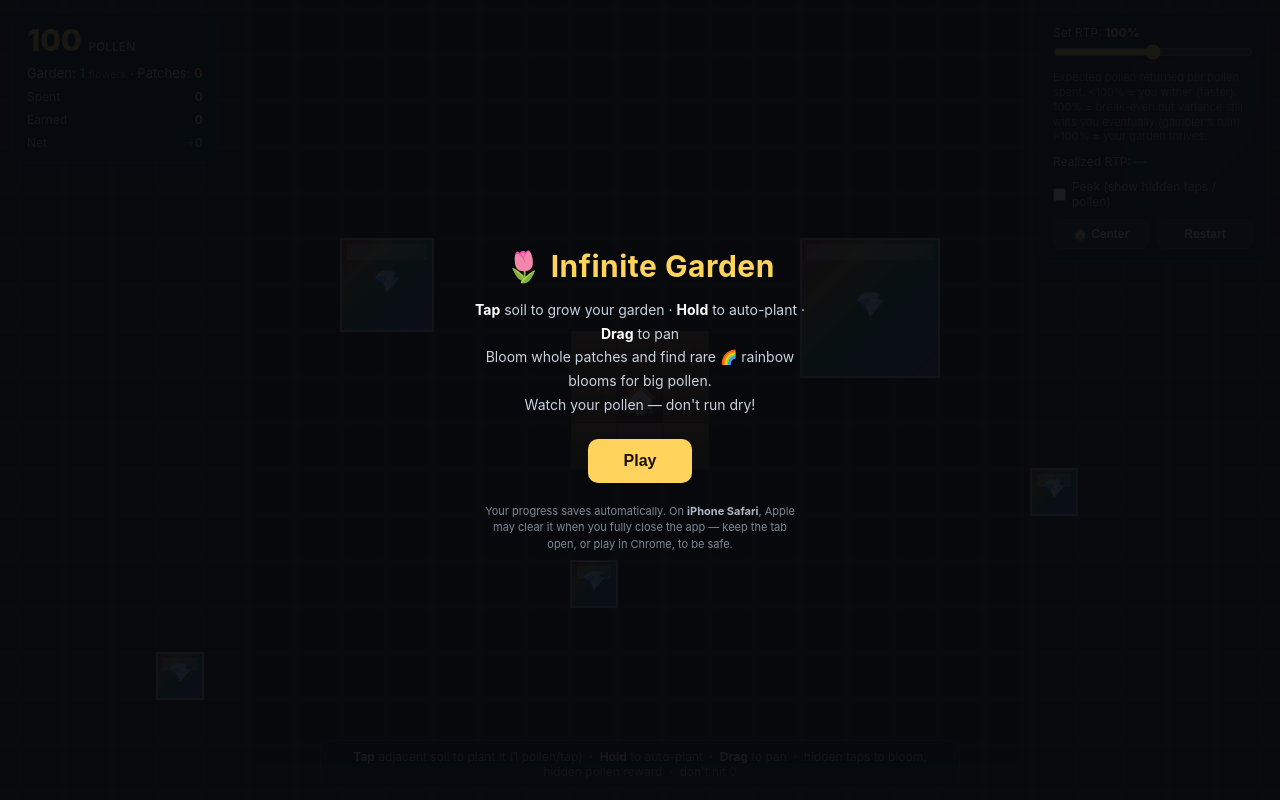
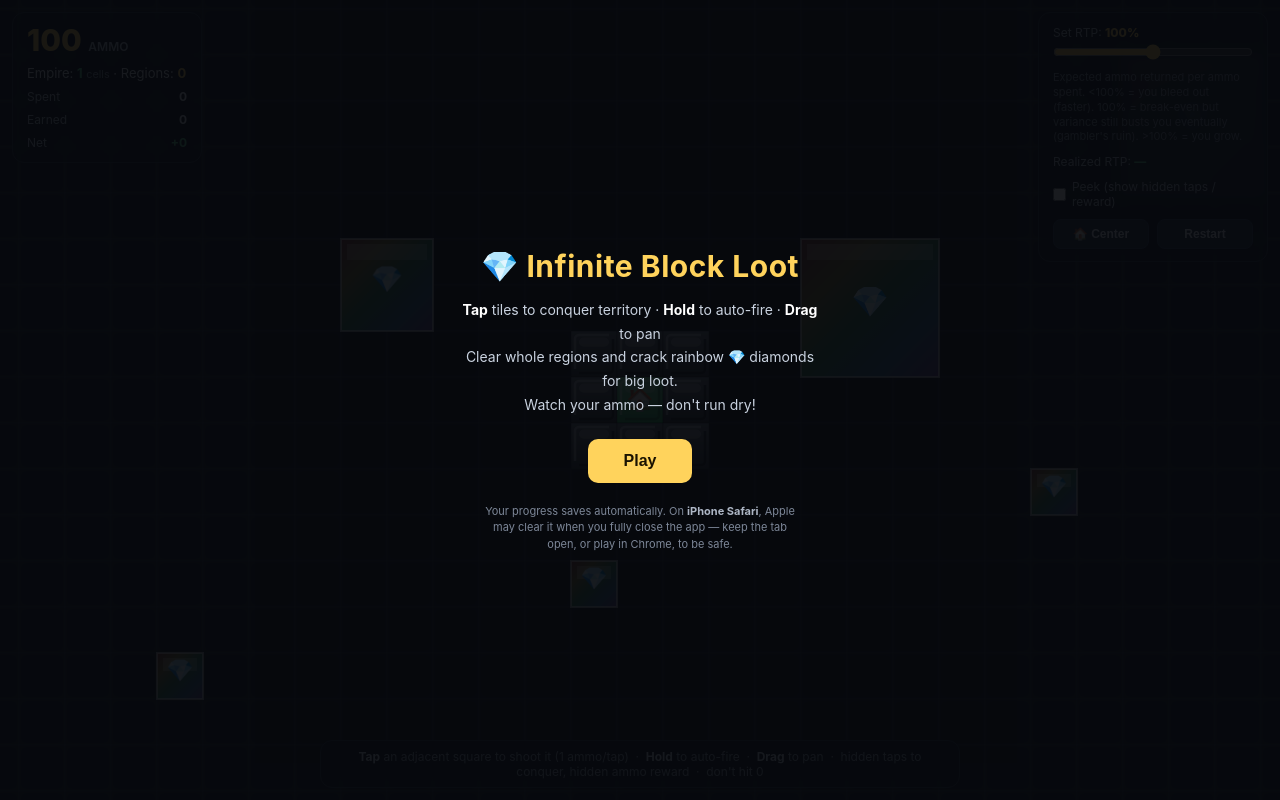
Before and after one commit to benkim-011/infinite-block-loot, a plain HTML site: page index.html in a window 1280 px wide. Drawn offline with Linux system fonts and the light colour scheme; animation ran at ten frames a second.

Commit message:
Add files via upload

```diff
--- a/index.html
+++ b/index.html
@@ -6,8 +6,8 @@
 <meta name="apple-mobile-web-app-capable" content="yes">
 <meta name="mobile-web-app-capable" content="yes">
 <meta name="apple-mobile-web-app-status-bar-style" content="black-translucent">
-<meta name="apple-mobile-web-app-title" content="Garden">
-<title>Infinite Garden</title>
+<meta name="apple-mobile-web-app-title" content="Block Loot">
+<title>Infinite Block Loot</title>
 <style>
   * { margin:0; padding:0; box-sizing:border-box;
       -webkit-user-select:none; user-select:none;            /* no text-selection highlight on hold */
@@ -70,15 +70,15 @@
 <canvas id="game"></canvas>
 
 <div id="intro"><div class="box">
-  <h1>🌷 Infinite Garden</h1>
-  <p><b>Tap</b> soil to grow your garden · <b>Hold</b> to auto-plant · <b>Drag</b> to pan<br>Bloom whole patches and find rare 🌈 rainbow blooms for big pollen.<br>Watch your pollen — don't run dry!</p>
+  <h1>💎 Infinite Block Loot</h1>
+  <p><b>Tap</b> tiles to conquer territory · <b>Hold</b> to auto-fire · <b>Drag</b> to pan<br>Clear whole regions and crack rainbow 💎 diamonds for big loot.<br>Watch your ammo — don't run dry!</p>
   <button id="play">Play</button>
   <p class="note">Your progress saves automatically. On <b>iPhone Safari</b>, Apple may clear it when you fully close the app — keep the tab open, or play in Chrome, to be safe.</p>
 </div></div>
 
 <div id="hud" class="panel">
-  <div class="ammo"><span id="ammo">100</span> <small>POLLEN</small></div>
-  <div class="empire">Garden: <b id="empire">1</b> <small style="color:#8a94a5">flowers</small> · Patches: <b id="regions" style="color:#ffd35c">0</b></div>
+  <div class="ammo"><span id="ammo">100</span> <small>AMMO</small></div>
+  <div class="empire">Empire: <b id="empire">1</b> <small style="color:#8a94a5">cells</small> · Regions: <b id="regions" style="color:#ffd35c">0</b></div>
   <div class="row"><span>Spent</span><b id="spent">0</b></div>
   <div class="row"><span>Earned</span><b id="earned">0</b></div>
   <div class="row"><span>Net</span><b id="net">0</b></div>
@@ -87,21 +87,21 @@
 <div id="ctrl" class="panel">
   <label>Set RTP: <span class="rtpval"><span id="rtpv">100</span>%</span></label>
   <input id="rtp" type="range" min="50" max="150" value="100" step="1">
-  <div class="hint">Expected pollen returned per pollen spent. &lt;100% = you wither (faster). 100% = break-even but variance still wilts you eventually (gambler's ruin). &gt;100% = your garden thrives.</div>
+  <div class="hint">Expected ammo returned per ammo spent. &lt;100% = you bleed out (faster). 100% = break-even but variance still busts you eventually (gambler's ruin). &gt;100% = you grow.</div>
   <div class="realized">Realized RTP: <b id="realized" style="color:#5fd08a">—</b></div>
-  <label class="peek"><input type="checkbox" id="peek"> Peek (show hidden taps / pollen)</label>
+  <label class="peek"><input type="checkbox" id="peek"> Peek (show hidden taps / reward)</label>
   <div class="btns"><button id="center">🏠 Center</button><button id="restart">Restart</button></div>
 </div>
 
 <div id="help" class="panel">
-  <b>Tap</b> adjacent soil to plant it (1 pollen/tap) &nbsp;·&nbsp; <b>Hold</b> to auto-plant &nbsp;·&nbsp; <b>Drag</b> to pan &nbsp;·&nbsp; hidden taps to bloom, hidden pollen reward &nbsp;·&nbsp; don't hit 0
+  <b>Tap</b> an adjacent square to shoot it (1 ammo/tap) &nbsp;·&nbsp; <b>Hold</b> to auto-fire &nbsp;·&nbsp; <b>Drag</b> to pan &nbsp;·&nbsp; hidden taps to conquer, hidden ammo reward &nbsp;·&nbsp; don't hit 0
 </div>
 
 <div id="over"><div class="box">
-  <h1>OUT OF POLLEN</h1>
+  <h1>OUT OF AMMO</h1>
   <p id="overstat"></p>
   <div style="display:flex; gap:12px; justify-content:center; margin-top:4px;">
-    <button id="newmap" style="background:#2a3342; color:#e7ecf3;">New Garden</button>
+    <button id="newmap" style="background:#2a3342; color:#e7ecf3;">New Map</button>
     <button id="continue">Continue +100</button>
   </div>
 </div></div>
@@ -111,7 +111,7 @@
   const cv = document.getElementById('game');
   const ctx = cv.getContext('2d');
   const START_AMMO = 100, MAC = 4, HOLDBACK = 0.5;
-  const SAVE_KEY = 'igarden_save_v1';   // localStorage slot — bump the suffix to invalidate old saves
+  const SAVE_KEY = 'ibl_save_v1';   // localStorage slot — bump the suffix to invalidate old saves
   const MINZOOM = 2, MAXZOOM = 80;  // px per cell — MINZOOM lets you pull way out to see the whole empire
   const OVER_CELL = 12;             // below this the board flips to flat, unclickable "overview" mode
   const overview = () => CELL < OVER_CELL;
@@ -174,7 +174,7 @@
       if(rs) rs.value=rtp; if(rv) rv.textContent=rtp;                 // reflect restored RTP in the slider
       const ov=document.getElementById('over'); ov.style.display = gameOver ? 'flex' : 'none';
       if(gameOver) document.getElementById('overstat').textContent =
-        `${conquered.size} flowers grown · ${clearedSectors.size} patches bloomed`;
+        `${conquered.size} tiles conquered · ${clearedSectors.size} regions cleared`;
       sync();
       return true;
     }catch(e){ return false; }           // corrupt save → fall back to a fresh game
@@ -426,7 +426,7 @@
   // flat, textureless bird's-eye view for far zoom-out: just your empire + gems as solid blocks.
   // no bevels, gloss, numbers, or region outlines — and tapping is disabled (see tap()).
   function drawOverview(){
-    ctx.fillStyle = 'hsl(28,40%,20%)'; ctx.fillRect(0,0,W,H);   // whole field reads as brown soil from afar
+    ctx.fillStyle = '#0b0e14'; ctx.fillRect(0,0,W,H);
     const s = CELL, sc = Math.ceil(s)+1;
     // gems first (flat rainbow; muted until reachable, like the detailed view)
     const gx0=Math.floor((camX-W/2/s)/GB)-1, gx1=Math.ceil((camX+W/2/s)/GB)+1;
@@ -474,20 +474,20 @@
         if(gemAt(x,y)) continue;                 // gems drawn as one big tile in a later pass
         ctx.textAlign='center'; ctx.textBaseline='middle';
         if(isConq(x,y)){
-          const hue = regionHue(rOf(x,y)), home = (x===0&&y===0);   // flower colour revealed once grown
-          soil(px,py,s,false);                   // rich planted bed
-          flower(x,y,scx,scy,s,hue,home);        // a bloom in this patch's colour (home = sunflower)
+          const hue = regionHue(rOf(x,y)), home = (x===0&&y===0);   // colour revealed only once conquered
+          block(px,py,s,hue,58,home?52:44);
+          if(home){ ctx.fillStyle='#fff'; ctx.font='22px sans-serif'; ctx.fillText('🏠', scx, scy+1); }
         } else if(attackable(x,y)){
           const done = taps.get(key)||0;
-          soil(px,py,s,true);                    // tilled soil, ready to plant
-          if(done>0){ ctx.font='bold 18px sans-serif'; ctx.fillStyle='#fff'; otext(String(done), scx, scy); }
+          block(px,py,s,220,6,30);              // neutral "mystery" tile — region hidden until conquered
+          if(done>0){ ctx.font='bold 18px sans-serif'; ctx.fillStyle='rgba(255,255,255,.85)'; ctx.fillText(String(done), scx, scy); }
           if(peek){
             ctx.font='bold 10px sans-serif';
             ctx.fillStyle='#ffe08a'; ctx.fillText(costOf(x,y)+'t', scx, py+11);
             ctx.fillStyle='#9be8b6'; ctx.fillText('+'+rewardOf(x,y), scx, py+s-10);
           }
         } else {
-          slot(px,py,s);                         // undisturbed earth
+          slot(px,py,s,220);                     // neutral locked slot (no region colour)
         }
       }
     }
@@ -521,19 +521,13 @@
         const a=cellCenter(gem.ax,gem.ay), b=cellCenter(gem.ax+gem.sz-1,gem.ay+gem.sz-1);
         const gX=a[0]-CELL/2, gY=a[1]-CELL/2, gW=(b[0]-a[0])+CELL, gH=(b[1]-a[1])+CELL;
         const taken=gemTaken(gem), reach=gemAttackable(gem);
-        const mcx=gX+gW/2, mcy=gY+gH/2, gs=Math.min(gW,gH);
-        ctx.textAlign='center'; ctx.textBaseline='middle';
-        if(taken){                                            // cleared → brown soil bed + rainbow flower
-          for(let j=0;j<gem.sz;j++) for(let i=0;i<gem.sz;i++){
-            const cc=cellCenter(gem.ax+i, gem.ay+j);          // same soil as every other planted cell
-            soil(cc[0]-CELL/2, cc[1]-CELL/2, CELL, false);
-          }
-          bigBloom(mcx,mcy,gs);
-        } else {                                              // still a locked gem → rainbow bed + 💎
-          rainbowBlockRect(gX,gY,gW,gH, !reach);              // muted only when out of reach
-          ctx.fillStyle='#fff'; ctx.font=`${16+gem.sz*3}px sans-serif`; ctx.fillText('💎', mcx, mcy-2);
+        rainbowBlockRect(gX,gY,gW,gH, !taken && !reach);      // full colour when taken; muted only when still out of reach
+        if(!taken){                                           // live diamond → show 💎 + info
+          const mcx=gX+gW/2, mcy=gY+gH/2;                     // true geometric centre of the tile
+          ctx.textAlign='center'; ctx.textBaseline='middle';
+          ctx.fillStyle='#fff'; ctx.font=`${18+gem.sz*4}px sans-serif`; ctx.fillText('💎', mcx, mcy-4);
           const gd=gemTaps.get(gk)||0;
-          if(gd>0){ ctx.font='bold 15px sans-serif'; ctx.fillStyle='#fff'; otext(String(gd), mcx, mcy+gs*0.30); }
+          if(gd>0){ ctx.fillStyle='#fff'; ctx.font='bold 15px sans-serif'; ctx.fillText(String(gd), mcx, mcy+16); }
           if(peek){ ctx.fillStyle='#1a1200'; ctx.font='bold 11px sans-serif';
             ctx.fillText(gemCost(gem)+'t', mcx, gY+13);
             ctx.fillText('+'+gemReward(gem), mcx, gY+gH-11); }
@@ -572,6 +566,27 @@
   function rr(x,y,w,h,r){ ctx.beginPath(); ctx.moveTo(x+r,y); ctx.arcTo(x+w,y,x+w,y+h,r); ctx.arcTo(x+w,y+h,x,y+h,r); ctx.arcTo(x,y+h,x,y,r); ctx.arcTo(x,y,x+w,y,r); ctx.closePath(); }
   // outlined text — thin black stroke behind the fill so numbers read on any colour
   function otext(t,x,y){ ctx.lineJoin='round'; ctx.lineWidth=1.5; ctx.strokeStyle='rgba(0,0,0,.8)'; ctx.strokeText(t,x,y); ctx.fillText(t,x,y); }
+  // Block-Blast-style glossy beveled tile
+  function block(x,y,s,h,sat,lig){
+    const r=0, hi=Math.min(94,lig+16), lo=Math.max(4,lig-9);
+    const g=ctx.createLinearGradient(x,y,x,y+s);
+    g.addColorStop(0,`hsl(${h},${sat}%,${hi}%)`); g.addColorStop(1,`hsl(${h},${sat}%,${lo}%)`);
+    ctx.fillStyle=g; rr(x,y,s,s,r); ctx.fill();
+    ctx.lineWidth=2.5; ctx.strokeStyle='rgba(255,255,255,.42)';          // top-left highlight bevel
+    ctx.beginPath(); ctx.moveTo(x+4,y+s-8); ctx.lineTo(x+4,y+8); ctx.arcTo(x+4,y+4,x+8,y+4,4); ctx.lineTo(x+s-8,y+4); ctx.stroke();
+    ctx.strokeStyle=`hsla(${h},${sat}%,${Math.max(2,lig-26)}%,.6)`;       // bottom-right shadow bevel
+    ctx.beginPath(); ctx.moveTo(x+s-4,y+8); ctx.lineTo(x+s-4,y+s-8); ctx.arcTo(x+s-4,y+s-4,x+s-8,y+s-4,4); ctx.lineTo(x+8,y+s-4); ctx.stroke();
+    ctx.fillStyle='rgba(255,255,255,.28)'; rr(x+s*0.17,y+s*0.14,s*0.66,s*0.2,5); ctx.fill();  // gloss
+    ctx.lineWidth=1; ctx.strokeStyle='rgba(0,0,0,.3)'; rr(x,y,s,s,r); ctx.stroke();
+  }
+  function rainbowBlock(x,y,s,dim){
+    const r=0, a=dim?0.5:1;
+    const g=ctx.createLinearGradient(x,y,x+s,y+s);
+    g.addColorStop(0,`rgba(255,93,93,${a})`); g.addColorStop(.25,`rgba(255,211,92,${a})`); g.addColorStop(.5,`rgba(95,208,138,${a})`); g.addColorStop(.75,`rgba(92,199,255,${a})`); g.addColorStop(1,`rgba(192,123,255,${a})`);
+    ctx.fillStyle=g; rr(x,y,s,s,r); ctx.fill();
+    ctx.fillStyle='rgba(255,255,255,.3)'; rr(x+s*0.17,y+s*0.14,s*0.66,s*0.2,5); ctx.fill();
+    ctx.lineWidth=dim?1.5:2.5; ctx.strokeStyle=dim?'rgba(255,255,255,.5)':'#fff'; rr(x,y,s,s,r); ctx.stroke();
+  }
   function rainbowBlockRect(x,y,w,h,dim){
     const a=dim?0.5:1;
     const g=ctx.createLinearGradient(x,y,x+w,y+h);
@@ -580,60 +595,10 @@
     ctx.fillStyle='rgba(255,255,255,.26)'; rr(x+6,y+5,w-12,Math.min(h*0.28,16),0); ctx.fill();
     ctx.lineWidth=dim?2:3.5; ctx.strokeStyle=dim?'rgba(255,255,255,.55)':'#fff'; rr(x,y,w,h,0); ctx.stroke();
   }
-  function slot(x,y,s){                                   // undisturbed earth (locked ground)
-    ctx.fillStyle='hsl(28,34%,13%)'; rr(x,y,s,s,0); ctx.fill();
-    ctx.fillStyle='rgba(0,0,0,.30)'; rr(x+2,y+2,s-4,s-4,6); ctx.fill();  // recessed inset
-    ctx.strokeStyle='rgba(120,80,40,.10)'; ctx.lineWidth=1; rr(x,y,s,s,0); ctx.stroke();
-  }
-  // tilled soil clod. tilled=true → lighter, "ready to plant"; false → richer planted bed under a flower
-  function soil(x,y,s,tilled){
-    const g=ctx.createLinearGradient(x,y,x,y+s);
-    if(tilled){ g.addColorStop(0,'hsl(30,40%,42%)'); g.addColorStop(1,'hsl(27,46%,30%)'); }
-    else      { g.addColorStop(0,'hsl(27,46%,27%)'); g.addColorStop(1,'hsl(24,52%,17%)'); }
-    ctx.fillStyle=g; rr(x,y,s,s,0); ctx.fill();
-    ctx.fillStyle='rgba(255,236,200,.05)'; rr(x+2,y+2,s-4,Math.max(2,s*0.16),4); ctx.fill();   // top light
-    ctx.fillStyle='rgba(0,0,0,.16)';                                                            // soil specks
-    ctx.beginPath(); ctx.arc(x+s*0.30,y+s*0.62,Math.max(0.6,s*0.05),0,6.3); ctx.fill();
-    ctx.beginPath(); ctx.arc(x+s*0.68,y+s*0.40,Math.max(0.6,s*0.04),0,6.3); ctx.fill();
-    ctx.strokeStyle='rgba(0,0,0,.28)'; ctx.lineWidth=1; rr(x,y,s,s,0); ctx.stroke();
-  }
-  // one ring of n radial petals (ellipses pointing outward). arm = petal offset from centre.
-  function petalRing(cx,cy,n,rot,arm,plen,pwid,fill,edge){
-    for(let i=0;i<n;i++){
-      ctx.save(); ctx.translate(cx,cy); ctx.rotate(rot + i/n*Math.PI*2);
-      ctx.beginPath(); ctx.ellipse(arm,0,plen,pwid,0,0,Math.PI*2);
-      ctx.fillStyle=fill; ctx.fill();
-      if(edge){ ctx.lineWidth=Math.max(1,plen*0.08); ctx.strokeStyle=edge; ctx.stroke(); }
-      ctx.restore();
-    }
-  }
-  // a bloom that FILLS the cell. one consistent shape everywhere — only the COLOUR varies (per patch),
-  // so regions stay easy to read. home = a big golden sunflower.
-  function flower(x,y,cx,cy,s,hue,home){
-    if(home){                                                     // home base — a house, the clearest symbol
-      ctx.fillStyle='#fff'; ctx.textAlign='center'; ctx.textBaseline='middle';
-      ctx.font=`${Math.round(s*0.62)}px sans-serif`; ctx.fillText('🏠', cx, cy+s*0.02);
-      return;
-    }
-    const rot=rnd(x,y,89)*Math.PI;                                // slight orientation jitter (shape is uniform)
-    petalRing(cx,cy,8,rot, s*0.27, s*0.20, s*0.155, `hsl(${hue},72%,63%)`, `hsl(${hue},58%,44%)`);
-    ctx.beginPath(); ctx.arc(cx,cy,s*0.17,0,6.3);
-    ctx.fillStyle='hsl(44,92%,57%)'; ctx.fill();
-    ctx.lineWidth=1; ctx.strokeStyle='rgba(90,60,10,.4)'; ctx.stroke();
-  }
-  // the rainbow bloom that appears once a special square is cleared — same rounded 8-petal shape as a
-  // normal flower, but each petal a different spectrum hue.
-  function bigBloom(cx,cy,size){
-    const n=8, arm=size*0.27, plen=size*0.20, pwid=size*0.155;
-    for(let i=0;i<n;i++){
-      ctx.save(); ctx.translate(cx,cy); ctx.rotate(i/n*Math.PI*2);
-      ctx.beginPath(); ctx.ellipse(arm,0,plen,pwid,0,0,Math.PI*2);
-      ctx.fillStyle=`hsl(${Math.round(i/n*360)},78%,63%)`; ctx.fill();
-      ctx.lineWidth=Math.max(1,plen*0.08); ctx.strokeStyle='rgba(255,255,255,.55)'; ctx.stroke();
-      ctx.restore();
-    }
-    ctx.beginPath(); ctx.arc(cx,cy,size*0.17,0,6.3); ctx.fillStyle='hsl(46,95%,60%)'; ctx.fill();
-    ctx.lineWidth=1.5; ctx.strokeStyle='rgba(120,80,20,.6)'; ctx.stroke();
+  function slot(x,y,s,h){
+    ctx.fillStyle=`hsl(${h},20%,10%)`; rr(x,y,s,s,0); ctx.fill();
+    ctx.fillStyle='rgba(0,0,0,.28)'; rr(x+2,y+2,s-4,s-4,6); ctx.fill();  // recessed inset
+    ctx.strokeStyle='rgba(255,255,255,.05)'; ctx.lineWidth=1; rr(x,y,s,s,0); ctx.stroke();
   }
 
   function sync(){
@@ -685,7 +650,7 @@
         const bonus = Math.round(regionCost(rk) * (rtp/100) * regionFactor(rk) * HOLDBACK);
         ammo += bonus; earned += bonus;
         const ctr = regionCentroid(rk);
-        floaters.push({x:ctr[0], y:ctr[1], txt:'🌼 PATCH BLOOMED  +'+bonus, color:'#ffd35c', t:performance.now(), dur:2600, size:24});
+        floaters.push({x:ctr[0], y:ctr[1], txt:'★ REGION CLEARED  +'+bonus, color:'#ffd35c', t:performance.now(), dur:2600, size:24});
         clearFx.push({t0:performance.now(), cells:regionCells(rk)});
       }
     }
@@ -696,7 +661,7 @@
   function endGame(){
     gameOver = true;
     document.getElementById('overstat').textContent =
-      `${conquered.size} flowers grown · ${clearedSectors.size} patches bloomed`;
+      `${conquered.size} tiles conquered · ${clearedSectors.size} regions cleared`;
     document.getElementById('over').style.display='flex';
     save();
   }
```
